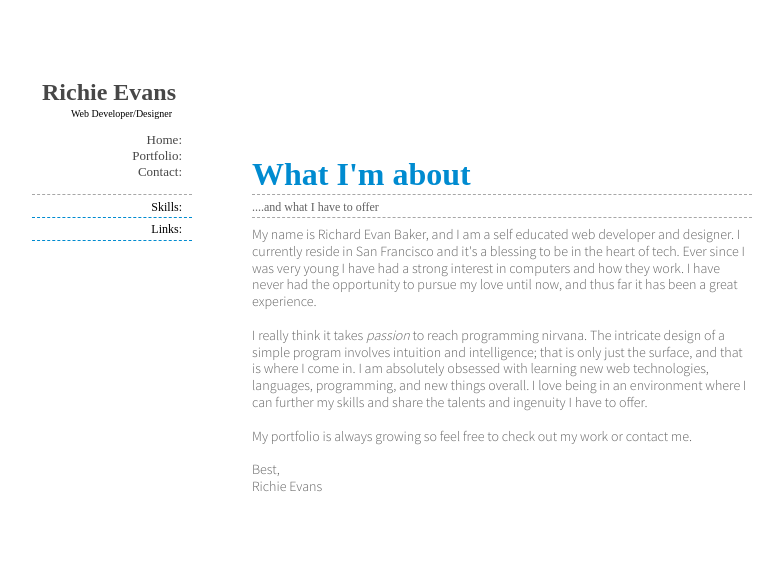
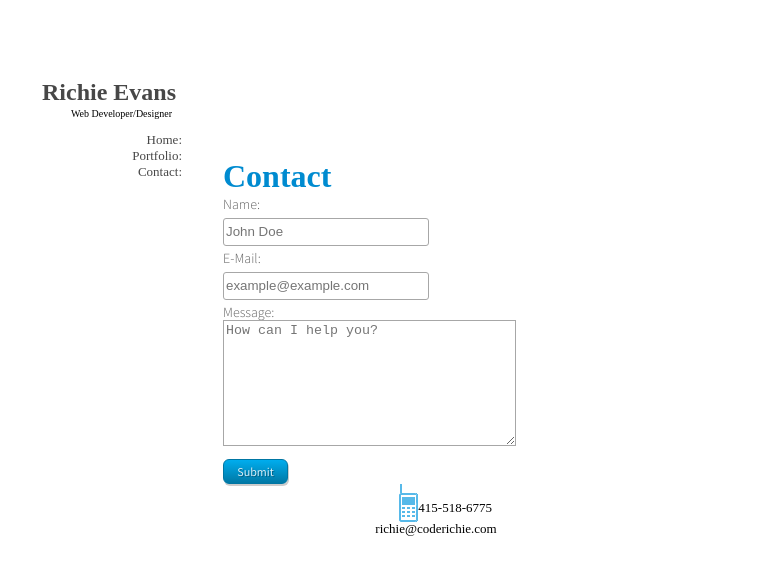
Before and after one commit to Okami-/coderichie.com, a plain HTML site: page index.html in a window 1280 px wide. Both pictures are taken after a click on the link "Contact:". Shown: the whole page, without its empty margins (8-784 px from the left). Drawn offline with Linux system fonts and the light colour scheme; a web font is replaced by a local one.

Commit message:
added contact form

```diff
--- a/css/style.css
+++ b/css/style.css
@@ -181,50 +181,55 @@ html {
 	color: black;
 }
 
-.sidebar .sidebar-portfolio-work{
+.sidebar .sidebar-portfolio-work {
 	text-align:right;
 	font-size:12px;
 	margin-top:16px;
 }
 
-.sidebar .sidebar-portfolio-work dt.firstchild{
-	border-top:1px dashed black;
+.sidebar .sidebar-portfolio-work dt.firstchild {
+	border-top:1px dashed #A7A7A7;
 	padding-top:7px;
 	font-weight:bold;
 	padding-right:10px;
 }
 
-.sidebar .sidebar-portfolio-work dt.secondchild{
-	border-bottom:1px dashed black;
+.sidebar .sidebar-portfolio-work dt.secondchild {
+	border-bottom:1px dashed #A7A7A7;
 	padding-top:5px;
 	padding-bottom:5px;
 	font-weight:bold;
 	padding-right:10px;
 }
 
-.sidebar .sidebar-portfolio-work dt.firstchild:hover{
+.sidebar .sidebar-portfolio-work dt.firstchild:hover {
 	cursor:hand;
 	cursor:pointer;
 	color:#008BD0;
 }
 
-.sidebar .sidebar-portfolio-work dt.secondchild:hover{
+.sidebar .sidebar-portfolio-work dt.secondchild:hover {
 	cursor:hand;
 	cursor:pointer;
 	color:#008BD0;
 }
 
 
-.sidebar .sidebar-portfolio-work .design-links{
+.sidebar .sidebar-portfolio-work .design-links {
 	padding-top:16px;
 }
 
-.sidebar .sidebar-portfolio-work .web-links{
+.sidebar .sidebar-portfolio-work .web-links {
 	padding-top:16px;
 }
 
-.sidebar .sidebar-portfolio-work a{
+.sidebar .sidebar-portfolio-work a {
 	text-decoration:none;
+	color:#01608F;
+}
+
+.sidebar .sidebar-portfolio-work a:hover {
+	color:#008BD0;
 }
 
 /* Main */
@@ -263,3 +268,104 @@ html {
 .main-content p em {
 	font-style: italic;
 }
+
+/* Contact */
+
+.Contact {
+float:right;
+margin-right:276px;
+margin-top:160px;
+}
+
+.Contact .form h1 {
+	font-size: 32px;
+	font-weight: bold;
+	color: #008BD0;
+}
+
+.Contact .form p {
+	font-size: 14px;
+	line-height: 1.2;
+	font-family: 'Source Sans Pro', sans-serif;
+	font-weight: 300;
+	color: #626262;
+	padding-top: 4px;
+}
+
+.Contact .form input {
+	margin-top:5px;
+	height:24px;
+	width:200px;
+	-moz-border-radius: 3px;
+	-webkit-border-radius: 3px;
+	border-radius: 3px;
+	border: 1px solid #A7A7A7;
+}
+
+.Contact .form textarea{
+	border: 1px solid #A7A7A7;
+}
+
+.Contact .form input.button {
+	display:inline-block;
+	outline:none;
+	cursor:pointer;
+	text-align:center;
+	text-decoration:none;
+	font: 12px/100%Source Sans Pro, sans-serif;
+	padding:.5em 	.55em;
+	text-shadow:1px 1px rgba(0,0,0,.3);
+	-webkit-border-radius:.5em;
+	-moz-border-radius:.5em;
+	border-radius:.5em;
+	-webkit-box-shadow:1px 2px rgba(0,0,0,.2);
+	-moz-box-shadow:1px 2px rgba(0,0,0,.2);
+	box-shadow:1px 2px rgba(0,0,0,.2);
+	color: #D9EEF7;
+	border: solid 1px #0076A3;
+	width:65px;
+	height:25px;
+	background: -webkit-gradient(linear, left top, left bottom, from(#00adee), to(#0078a5));
+	background: -moz-linear-gradient(top,  #00adee,  #0078a5);
+	filter:  progid:DXImageTransform.Microsoft.gradient(startColorstr='#00adee', endColorstr='#0078a5');
+}
+
+.Contact .form input.button:hover {
+	text-decoration:none;
+	background: #007ead;
+	background: -webkit-gradient(linear, left top, left bottom, from(#0095cc), to(#00678e));
+	background: -moz-linear-gradient(top,  #0095cc,  #00678e);
+	filter:  progid:DXImageTransform.Microsoft.gradient(startColorstr='#0095cc', endColorstr='#00678e');
+}
+
+.Contact .form input.button:active{
+	position:relative;
+	top:1px;
+	color: #80bed6;
+	background: -webkit-gradient(linear, left top, left bottom, from(#0078a5), to(#00adee));
+	background: -moz-linear-gradient(top,  #0078a5,  #00adee);
+	filter:  progid:DXImageTransform.Microsoft.gradient(startColorstr='#0078a5', endColorstr='#00adee');
+}
+
+.Contact .contact-info{
+	float:right;
+}
+
+.Contact .contact-info .cell{
+	width: 19px;
+	height: 38px;
+	background: url('../img/cell.png') no-repeat top left;
+	float:left;
+	margin-left:24px;
+}
+
+.Contact .contact-info .phone-number{
+	font-size:13px;
+	float:right;
+	margin-right:24px;
+	margin-top:17px;
+}
+
+.Contact .contact-info .email {
+	font-size:13px;
+}
--- a/index.html
+++ b/index.html
@@ -85,7 +85,35 @@
 				<div class="helvetica-poster"></div>
 		</div>
 		<div class="Contact">
-
+			<div class="form">
+				<form method="#" id="contact_form">
+					<fieldset>
+						<h1>Contact</h1>
+						<p class="contact_name">
+							Name:
+							<br>
+							<input type="text" size="60" class="form" name="name" placeholder="John Doe">
+						</p>
+						<p class="contact_email">
+							E-Mail:
+							<br>
+							<input type="text" size="60" class="form" name="email" placeholder="example@example.com">
+						</p>
+						<p class="contact_message">
+							Message:
+							<br>
+							<textarea name="message" cols="34" rows="8" class="form" name="name" placeholder="How can I help you?"></textarea>
+						</p>
+						<p class="submit_button">
+							<input type="submit" name="submit" class="button" value="Submit" />
+						</p>
+					</fieldset>
+				</form>
+			</div>
+			<div class="contact-info">
+				<div class="cell"></div><p class="phone-number">415-518-6775</p>
+				<div class="email-icon"></div><p class="email">richie@coderichie.com</p>
+			</div>
 		</div>
 	</div>
 </body>
--- a/js/script.js
+++ b/js/script.js
@@ -5,10 +5,10 @@ $(document).ready(function() {
 	$(".accordion2").hide();
 	$('.design-links').hide();
 	$('.web-links').hide();
+	$('.Contact').hide();
 	(function($) {
 
 	var allPanels = $('.accordion > dd').hide();
-
 
 	$('.accordion > dt > span').click(function() {
 			$this = $(this);
@@ -34,7 +34,9 @@ $(document).ready(function() {
 
 	$("#portfolio-link").click(function(event) {
 		$('.accordion').hide();
+		$('.main-content').hide();
 		$('.accordion2').show();
+		$('.Contact').hide();
 	})
 
 	$("#home-link").click(function() {
@@ -42,6 +44,8 @@ $(document).ready(function() {
 		$('.accordion2').hide();
 		$('.web-links').hide();
 		$('.design-links').hide();
+		$('.main-content').show();
+		$('.Contact').hide();
 	})
 
 	$(".accordion2 > dt.firstchild").click(function(){
@@ -54,4 +58,11 @@ $(document).ready(function() {
 		$('.design-links').hide();
 	})
 
+	$("#contact-link").click(function(){
+		$(".main-content").hide();
+		$(".Contact").show();
+		$('.accordion').hide();
+		$('.accordion2').hide();
+	})
+
 });
```
Also changed, not shown: img/cell.png (added).
